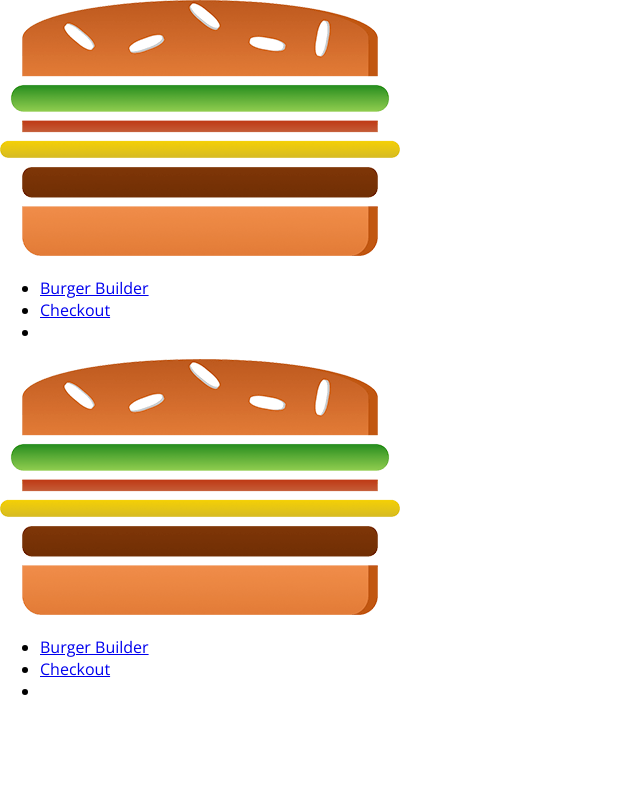
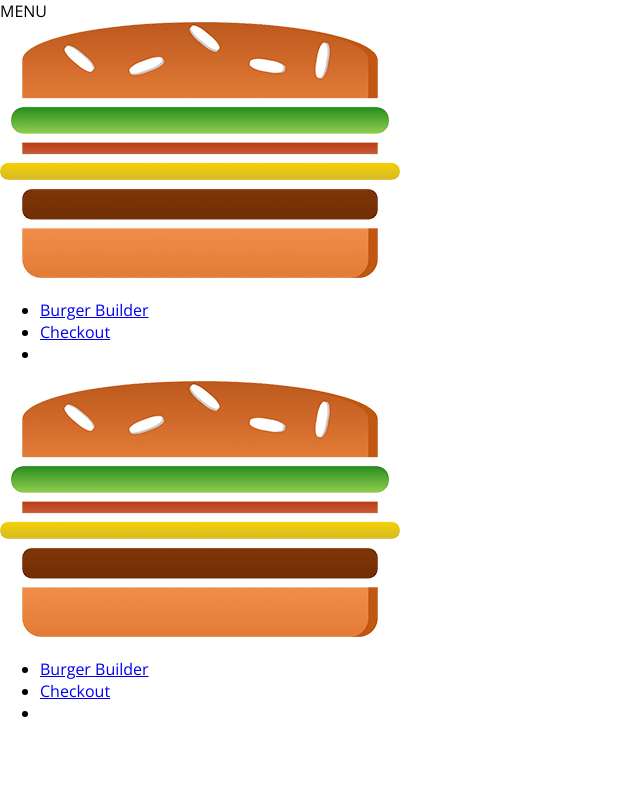
Before and after one commit to dilsherbuttar/Burger-builder, a React app: page / in a window 1280 px wide. Shown: the top 800 px of the page, without its empty margins (0-640 px from the left). Built offline with nearby package versions, Linux system fonts and the light colour scheme.

Commit message:
Adds side bar toggle

```diff
--- a/src/components/Layout/Layout.js
+++ b/src/components/Layout/Layout.js
@@ -12,11 +12,15 @@ class Layout extends React.Component {
         this.setState({showSideDrawer: false})
     }
 
+    sideBarOpenHandler = () => {
+        this.setState({showSideDrawer: true});
+    }
+
     render(){
         return(
 
             <Aux>
-                <Toolbar />
+                <Toolbar clicked = {this.sideBarOpenHandler}/>
                 <Sidedrawer
 
                 open = {this.state.showSideDrawer}
--- a/src/components/Navigation/NavigationItems/NavigationItems.css
+++ b/src/components/Navigation/NavigationItems/NavigationItems.css
@@ -10,6 +10,6 @@
 
 @media (min-width: 500px) {
     .NavigationItems {
-        flex-flow: row
+        flex-flow: row;
     }
 }
--- /dev/null
+++ b/src/components/Navigation/SideDrawer/DrawerToggle/DrawerToggle.js
@@ -0,0 +1,11 @@
+import React from 'react'
+
+function drawerToggle(props) {
+    return (
+        <div onClick = {props.clicked}>
+            MENU
+        </div>
+    )
+}
+
+export default drawerToggle
--- a/src/components/Navigation/Toolbar/Toolbar.css
+++ b/src/components/Navigation/Toolbar/Toolbar.css
@@ -15,7 +15,6 @@
 
 .Toolbar nav {
     height: 100%;
-
 }
 
 .Logo {
--- a/src/components/Navigation/Toolbar/Toolbar.js
+++ b/src/components/Navigation/Toolbar/Toolbar.js
@@ -2,10 +2,12 @@ import React from 'react';
 import classes from './Toolbar.css';
 import Logo from '../../Logo/Logo';
 import NavigationItems from '../NavigationItems/NavigationItems';
+import DrawerToggle from '../SideDrawer/DrawerToggle/DrawerToggle'
 
 function toolbar(props) {
     return (
         <header className = {classes.Toolbar}>
+          <DrawerToggle clicked = {props.clicked}/>
           <div className = {classes.Logo}>
             <Logo />
           </div>
```
